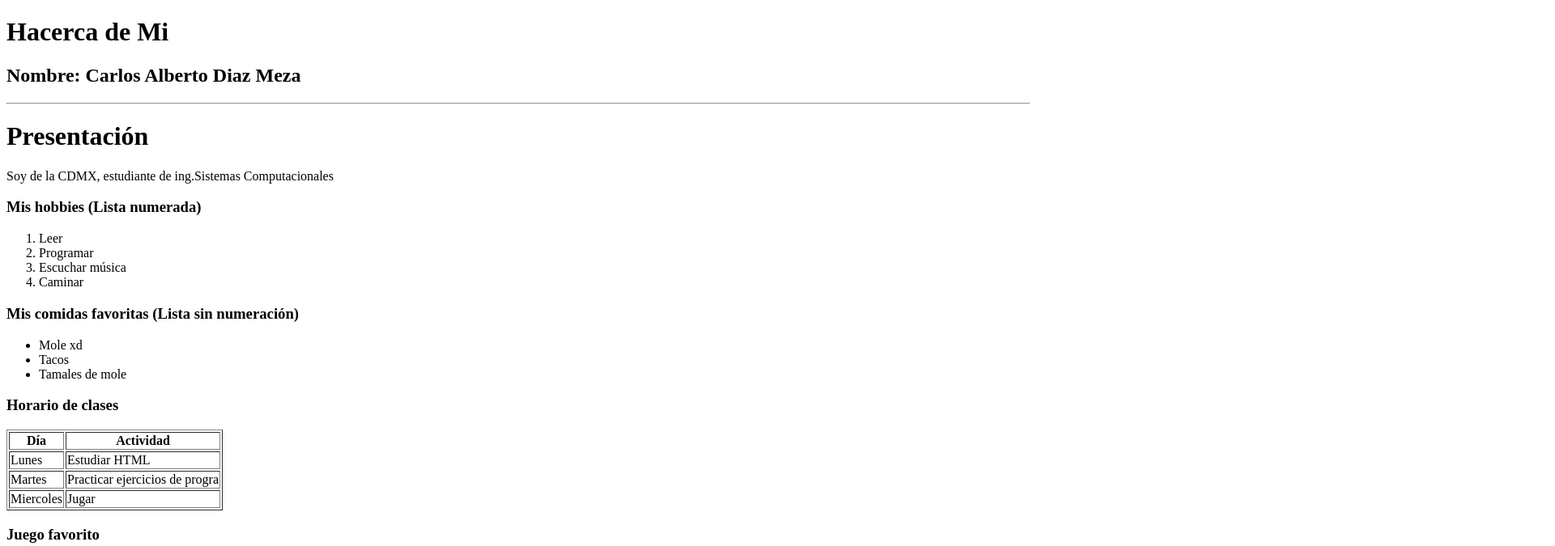
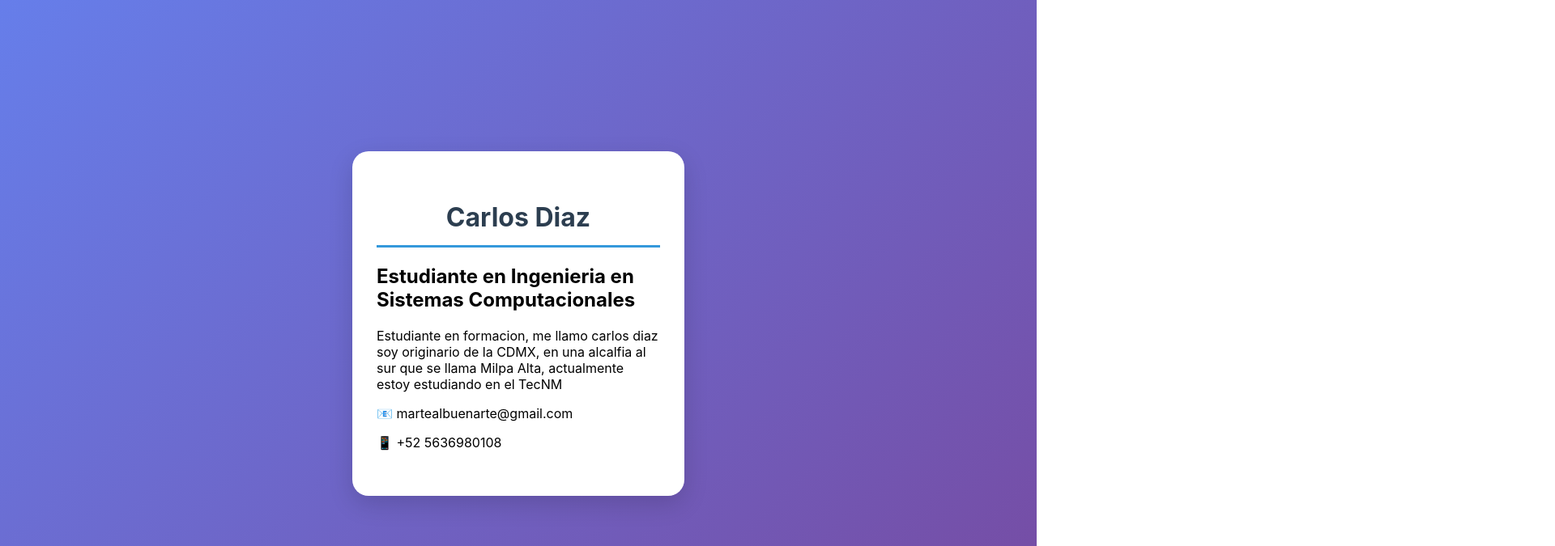
Before and after one commit to cassettjs/Programacion-Web, a plain HTML site: page index.html in a window 1280 px wide. Shown: the top 675 px of the page at 81% size, 1920 px wide, since content can reach past the window. Drawn offline with Linux system fonts and the light colour scheme.

Commit message:
Presentacion
Se agrego la tarjeta con informacion de contacto

```diff
--- a/index.html
+++ b/index.html
@@ -3,67 +3,46 @@
 <head>
     <title>Mi Presentación</title>
     <meta charset="UTF-8">
+    <style>
+        body {
+            font-family: 'Inter', sans-serif;
+            background: linear-gradient(135deg, #667eea, #764ba2);
+            display: flex;
+            justify-content: center;
+            align-items: center;
+            height: 100vh;
+            margin: 0;
+        }
+        .tarjeta {
+            background: white;
+            width: 350px;
+            border-radius: 20px;
+            padding: 40px 30px;
+            box-shadow: 0 10px 30px rgba(0,0,0,0.15);
+            transition: all 0.3s ease;
+        }
+        .nombre {
+            color: #2c3e50;
+            text-align: center;
+            font-size: 32px;
+            border-bottom: 3px solid #3498db;
+            padding-bottom: 15px;
+        }
+
+    </style>
 </head>
 <body>
 
-    <h1>Hacerca de Mi</h1>
-    <h2>Nombre: Carlos Alberto Diaz Meza</h2>
-
-    <hr>
+    <div class="tarjeta">
+        <h1 class="nombre">Carlos Diaz</h1>
+        <h2 class="titulo">Estudiante en Ingenieria en Sistemas Computacionales</h2>
+        <p class="descripcion">Estudiante en formacion, me llamo carlos diaz soy originario de la CDMX, en una alcalfia al sur que se llama Milpa Alta, actualmente estoy estudiando en el TecNM</p>
+        <div class="contacto">
+            <p>📧 martealbuenarte@gmail.com</p>
+            <p>📱 +52 5636980108</p>
+        </div>
+    </div>
 
 
-    <h1>Presentación</h1>
-    Soy de la CDMX, estudiante de ing.Sistemas Computacionales</p>
-
-
-    <h3>Mis hobbies (Lista numerada)</h3>
-    <ol>
-        <li>Leer</li>
-        <li>Programar</li>
-        <li>Escuchar música</li>
-        <li>Caminar</li>
-    </ol>
-
-
-    <h3>Mis comidas favoritas (Lista sin numeración)</h3>
-    <ul>
-        <li>Mole xd</li>
-        <li>Tacos</li>
-        <li>Tamales de mole</li>
-    </ul>
-
-    <h3>Horario de clases</h3>
-    <table border="1">
-        <tr>
-            <th>Día</th>
-            <th>Actividad</th>
-        </tr>
-        <tr>
-            <td>Lunes</td>
-            <td>Estudiar HTML</td>
-        </tr>
-        <tr>
-            <td>Martes</td>
-            <td>Practicar ejercicios de progra</td>
-        </tr>
-        <tr>
-
-            <td>Miercoles</td>
-            <td>Jugar</td>
-
-        </tr>
-    </table>
-
-    <h3>Juego favorito </h3>
-    <img src="/Programacion-Web/img/hollow.jpg" alt="Hollow Night" >
-    <h3>Actividad Favorita</h3>
-    <img src="/Programacion-Web/img/senderismo.jpg" alt="senderismo">
-
-
-    <h3>Git Hub</h3>
-    <p>Visita <a href="https://cassettjs.github.io/Programacion-Web/" target="_blank">GitHub</a></p>
-
-    <hr>
-    <p>Creado con en HTML básico</p>
 </body>
 </html>
```
